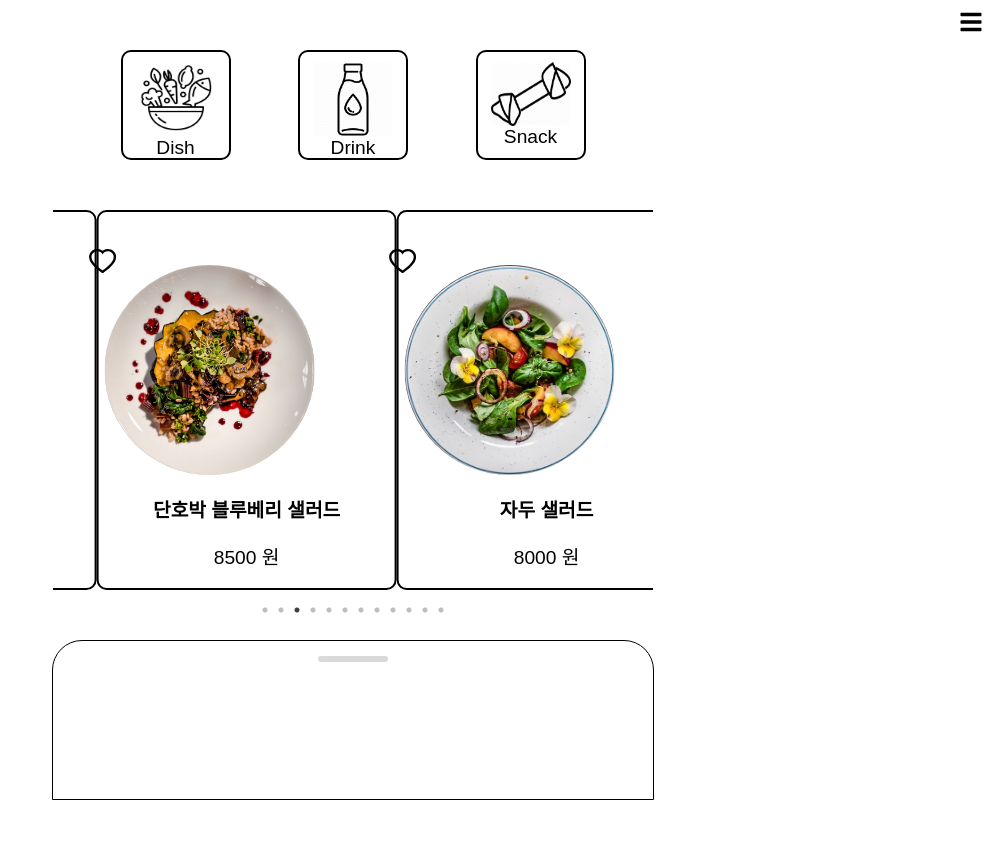
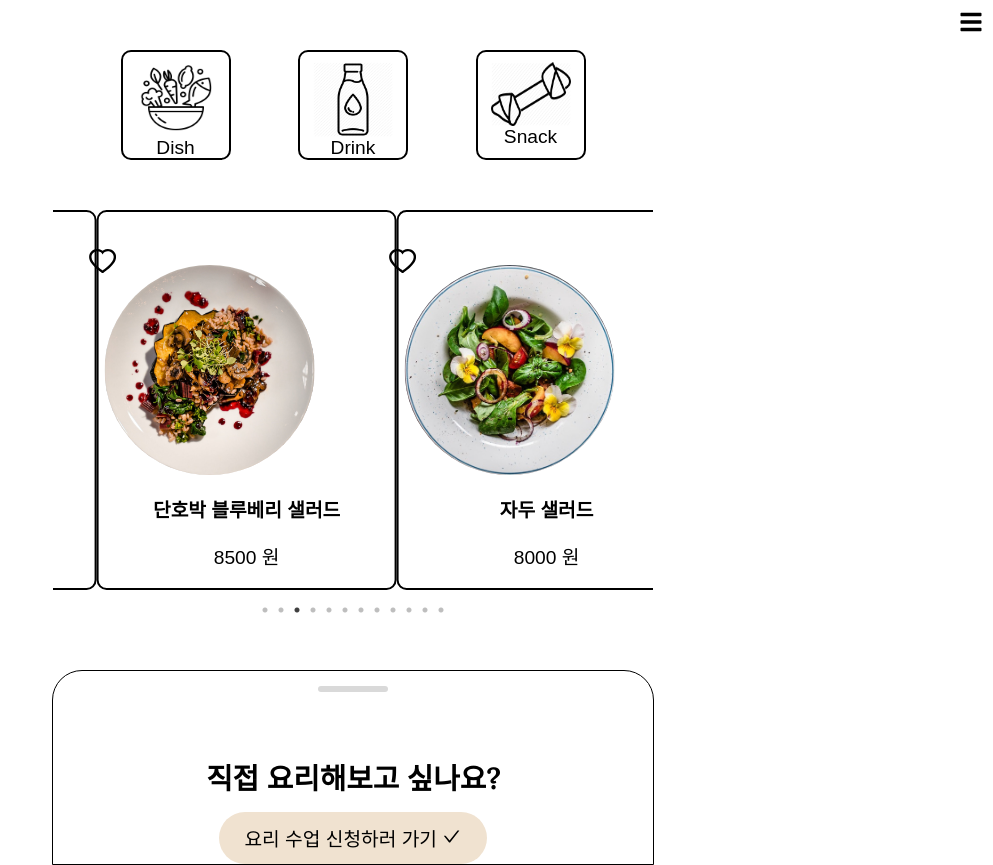
Before and after one commit to Choharim/dog-food, a React (Create React App) app: page /#/ in a window 1280 px wide. Shown: the whole page, without its empty margins (287-1280 px from the left). Before the commit the page ends 800 px from the top, so only its background shows below. Built offline with nearby package versions, Linux system fonts and the light colour scheme.

Commit message:
Add lecturePage

```diff
--- a/src/App.js
+++ b/src/App.js
@@ -4,6 +4,7 @@ import { createGlobalStyle } from "styled-components";
 import LogInPage from "./pages/logIn/index";
 import SignUpPage from "./pages/signUp/index";
 import HomePage from "./pages/home/index";
+import LecturePage from "./pages/lecture/index";
 
 function App() {
   return (
@@ -17,6 +18,9 @@ function App() {
       </Route>
       <Route path="/signUp" exact>
         <SignUpPage />
+      </Route>
+      <Route path="/lecture" exact>
+        <LecturePage />
       </Route>
     </HashRouter>
   );
--- a/src/containers/home/fragments/ApplyModal.js
+++ b/src/containers/home/fragments/ApplyModal.js
@@ -1,14 +1,21 @@
 import React, { useState } from "react";
 import styled from "styled-components";
+import { AiOutlineCheck } from "react-icons/ai";
+import { useHistory } from "react-router-dom";
 
 const ApplyModal = () => {
   const [showModal, setShowModal] = useState(false);
+  let history = useHistory();
 
   return (
     <>
       {!showModal ? (
         <ModalHead>
           <TouchLine></TouchLine>
+          <ModalHeadTitle>직접 요리해보고 싶나요?</ModalHeadTitle>
+          <ModalHeadText onClick={() => history.push("/lecture")}>
+            요리 수업 신청하러 가기 <AiOutlineCheck />
+          </ModalHeadText>
         </ModalHead>
       ) : (
         <Background>
@@ -23,20 +30,40 @@ export default ApplyModal;
 
 const ModalHead = styled.div`
   position: relative;
+  bottom: -30px;
   width: 100%;
   height: 100%;
   background-color: white;
   border-top-left-radius: 30px;
   border-top-right-radius: 30px;
   border: 1px solid black;
+  display: flex;
+  flex-direction: column;
+  align-items: center;
 `;
 
 const TouchLine = styled.div`
   width: 70px;
   height: 6px;
+  margin: 15px auto 35px;
   background-color: rgb(217, 217, 217);
-  margin: 15px auto 35px;
   border-radius: 20px;
+`;
+
+const ModalHeadTitle = styled.p`
+  margin-bottom: 15px;
+  font-size: 1.8rem;
+  font-weight: bold;
+`;
+
+const ModalHeadText = styled.button`
+  outline: none;
+  border: none;
+  padding: 12px 25px;
+  border-radius: 30px;
+  background-color: #f0e2d0;
+  font-size: 1.2rem;
+  cursor: pointer;
 `;
 
 const Background = styled.div`
--- /dev/null
+++ b/src/containers/lecture/index.js
@@ -0,0 +1,7 @@
+import React from "react";
+
+const Lecture = () => {
+  return <div>lecture</div>;
+};
+
+export default Lecture;
--- /dev/null
+++ b/src/pages/lecture/index.js
@@ -0,0 +1,13 @@
+import React from "react";
+import Frame from "../../components/Frame";
+import Lecture from "../../containers/lecture/index";
+
+const LecturePage = () => {
+  return (
+    <Frame>
+      <Lecture />
+    </Frame>
+  );
+};
+
+export default LecturePage;
```
Also changed, not shown: 1 other file (tests, documents, lock files or other folders).
